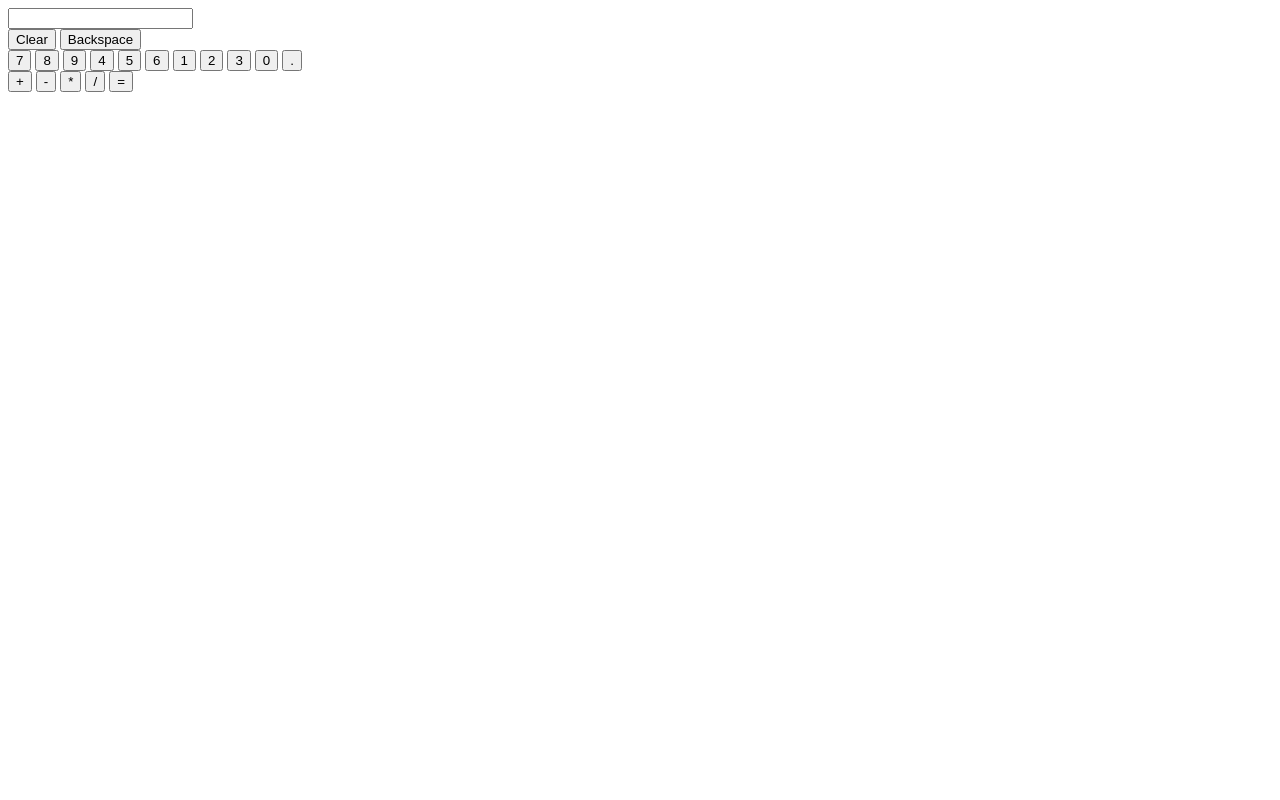
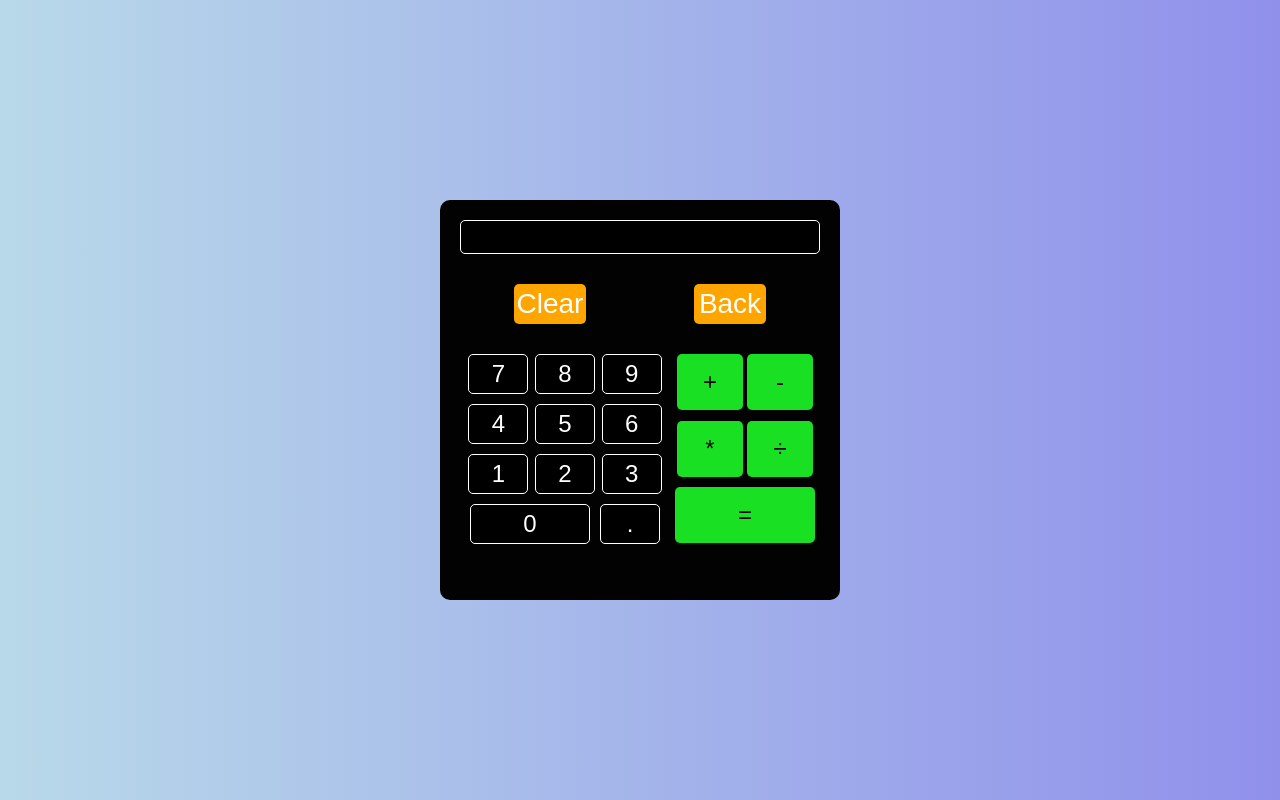
Before and after one commit to EvgeniyMorozov164/Calculator, a plain HTML site: page index.html in a window 1280 px wide. Drawn offline with Linux system fonts and the light colour scheme.

Commit message:
add styles

```diff
--- a/index.html
+++ b/index.html
@@ -11,11 +11,11 @@
     <div class="display-container">
       <input type="text" name="display" id="display">
     </div>
+    <div class="clear-delete-container">
+      <button type="button" class="cd-btn" id="clear">Clear</button>
+      <button type="button" class="cd-btn" id="Backspace">Back</button>
+    </div>
     <div class="buttons-container">
-      <div class="clear-delete-container">
-        <button type="button" class="cd-btn" id="clear">Clear</button>
-        <button type="button" class="cd-btn" id="Backspace">Backspace</button>
-      </div>
       <div class="digits-container">
         <button type="button" class="digit" id="7">7</button>
         <button type="button" class="digit" id="8">8</button>
@@ -26,15 +26,15 @@
         <button type="button" class="digit" id="1">1</button>
         <button type="button" class="digit" id="2">2</button>
         <button type="button" class="digit" id="3">3</button>
-        <button type="button" class="digit" id="0">0</button>
-        <button type="button" class="operator" id=".">.</button>
+        <button type="button" class="zero" id="0">0</button>
+        <button type="button" class="digit" id=".">.</button>
       </div>
       <div class="operators-container">
         <button type="button" class="operator-btn" id="+">+</button>
         <button type="button" class="operator-btn" id="-">-</button>
         <button type="button" class="operator-btn" id="*">*</button>
-        <button type="button" class="operator-btn" id="/">/</button>
-        <button type="button" class="operator-btn" id="=">=</button>
+        <button type="button" class="operator-btn" id="/">&divide;</button>
+        <button type="button" class="eq" id="=">=</button>
       </div>
     </div>
   </div>
--- a/style.css
+++ b/style.css
@@ -0,0 +1,132 @@
+* {
+  padding: 0;
+  margin: 0 auto;
+  box-sizing: border-box;
+}
+
+body {
+  width: 100%;
+  height: 100vh;
+  background: linear-gradient(to right, rgb(184, 217, 233), rgb(144, 144, 235));
+  display: flex;
+  flex-direction: column;
+  justify-content: center;
+  align-items: center;
+}
+
+.container {
+  width: 400px;
+  height: 400px;
+  background: rgb(2, 2, 2);
+  border-radius: 10px;
+  padding: 20px;
+  display: flex;
+  flex-direction: column;
+  align-items: center;
+  gap: 15px;
+}
+
+.display-container {
+  width: 100%;
+  height: 40px;
+}
+
+#display {
+  width: 100%;
+  height: 100%;
+  font-size: 28px;
+  text-align: right;
+  padding: 0 10px;
+  border: 1px solid white;
+  background-color: black;
+  color: white;
+  border-radius: 5px;
+}
+
+#display:focus {
+  border: 1px solid white;
+  outline: none;
+}
+
+.clear-delete-container {
+  width: 100%;
+  display: flex;
+  justify-content: center;
+  margin: 15px 0;
+}
+
+button {
+  cursor: pointer;
+  transition: all .3s;
+}
+
+.cd-btn {
+  width: 20%;
+  height: 40px;
+  border-radius: 5px;
+  border: none;
+  font-size: 28px;
+  background-color: orange;
+  color: white;
+}
+
+button:active {
+  color: greenyellow;
+  border: 1px solid greenyellow;
+}
+
+.buttons-container {
+  display: flex;
+  width: 100%;
+  height: 100%;
+}
+
+.digits-container {
+  width: 200px;
+  height: 200px;
+  display: flex;
+  flex-wrap: wrap;
+}
+
+.digit,
+.zero {
+  width: 60px;
+  height: 40px;
+  border: 1px solid white;
+  border-radius: 5px;
+  background-color: black;
+  color: white;
+  font-size: 24px;
+}
+
+.zero {
+  width: 120px;
+}
+
+.operators-container {
+  width: 140px;
+  display: flex;
+  flex-wrap: wrap;
+  height: 200px;
+}
+
+.operator-btn,
+.eq {
+  width: 66px;
+  height: 56px;
+  border: none;
+  border-radius: 5px;
+  background-color: rgb(25, 224, 35);
+  color: rgb(8, 8, 8);
+  font-size: 24px;
+}
+
+.eq {
+  width: 140px;
+}
+
+.operator-btn:active,
+.eq:active {
+  color: white;
+  border: none;
+}
```
